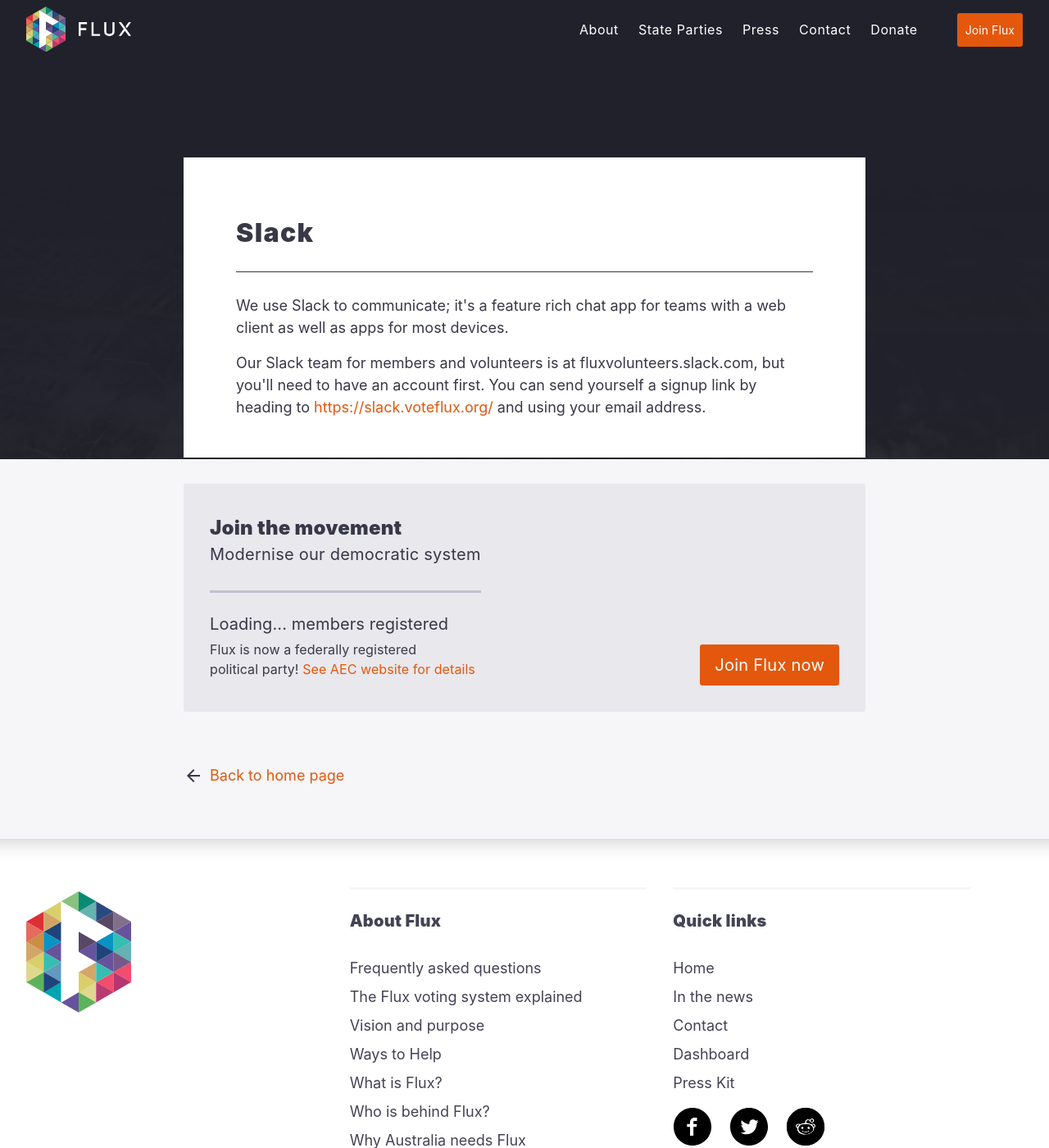
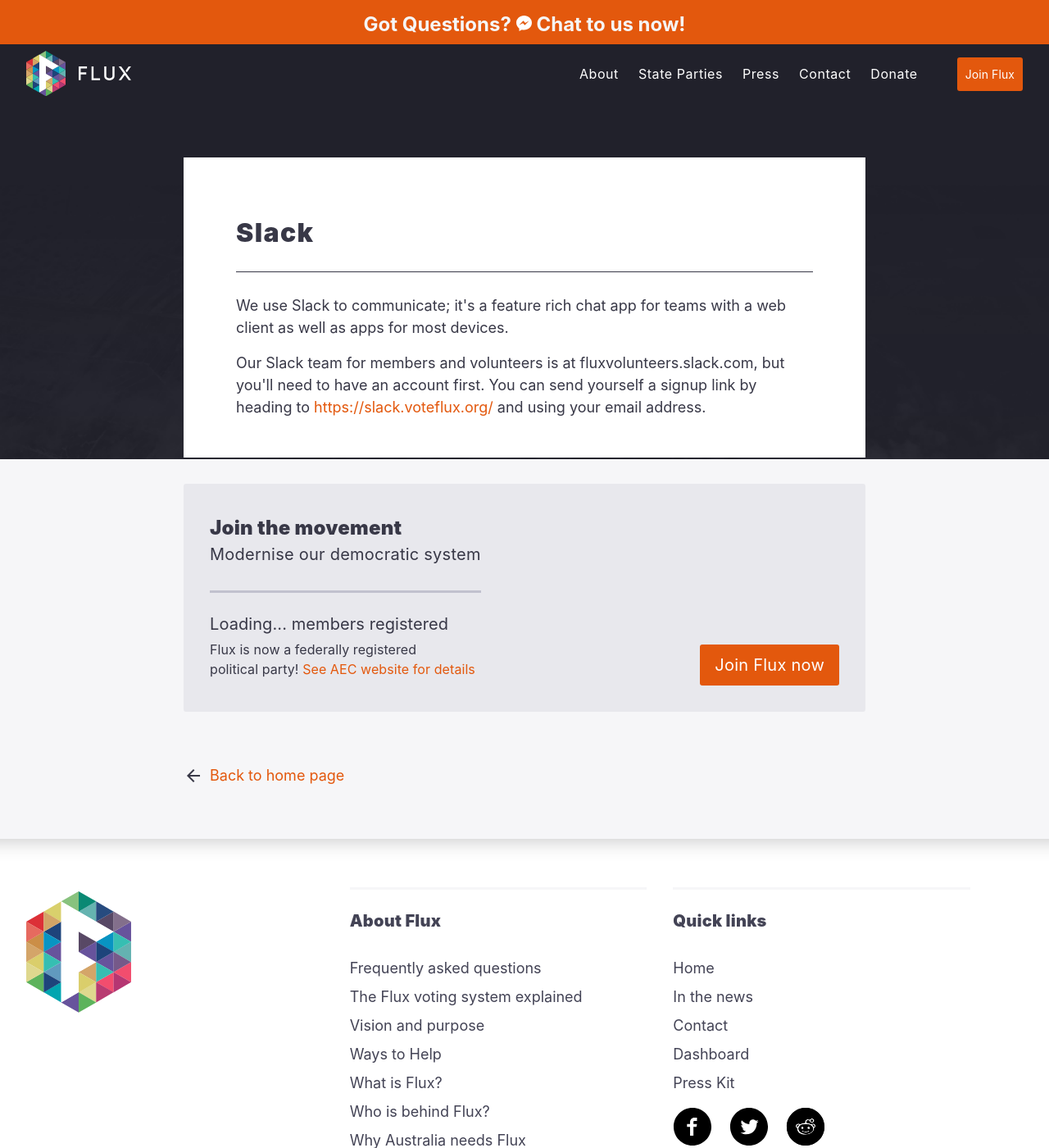
Before and after one commit to voteflux/flux-website-v2, a Jekyll site: the page built from slack.html, in a window 1280 px wide and 1400 px high. Shown: the whole window at 82% size. Built offline with Jekyll 4.4.1, drawn with Linux system fonts in a browser that asks for light colours.

Commit message:
add notification banner

```diff
--- a/_includes/head.html
+++ b/_includes/head.html
@@ -35,6 +35,7 @@
 
 
   <link rel="stylesheet" href="{{site.baseurl}}/css/main.css">
+  <link rel="stylesheet" href="{{site.baseurl}}/css/notification.css">
   <link rel="stylesheet" href="{{site.baseurl}}/css/non-sass.css">
   {% if page.video %} <link rel="stylesheet" href="{{site.baseurl}}/css/lity.min.css"> {% endif %}
   <link rel="canonical" href="{{ page.url | replace:'index.html','' | prepend: site.baseurl | prepend: site.url }}">
--- a/_includes/navbar.html
+++ b/_includes/navbar.html
@@ -1,4 +1,8 @@
 <nav class="fixed col-12 top-0 left-0 z5">
+
+  <div id="notification" class="center flex flex-center">
+      <a href="http://m.me/voteflux.org" target="_blank" id="notification_link"><strong>Got Questions? <img src="/img/facebook-messenger.svg" id="messenger-icon"> Chat to us now! </strong></a>
+  </div>
 <!-- Nav bar -->
   <div id="js-fading" style="opacity: 0" class="absolute z4 col-12 py3 bg-white left-0 top-0 navbar-height border-bottom border-near-white">
   {% if page.home %}
@@ -17,7 +21,7 @@
   </div>
 
 
-  <div class="absolute col-12 top-0 left-0 z5 px2 sm-px3 py1">
+  <div id="nav-bar" class="absolute col-12 top-0 left-0 z5 px2 sm-px3 py1">
     <div class="flex">
 
         {% if page.home %}
--- /dev/null
+++ b/css/notification.css
@@ -0,0 +1,28 @@
+#notification {
+    background-color: #E3580D;
+    padding: 12px;
+    max-height: 3em;
+    height: 3em;
+    position: fixed;
+    width: 100vw;
+    z-index: 1;
+}
+
+#notification_link {
+    color: #F6F6F8;
+    display: block;
+    font-size: 1.5rem;
+    margin: 0 auto;
+}
+
+#js-fading {
+	top:3em;
+}
+
+#nav-bar {
+	top:3em;
+}
+
+#messenger-icon {
+	width:0.8em;
+}
```
Also changed, not shown: img/facebook-messenger.svg (added).
